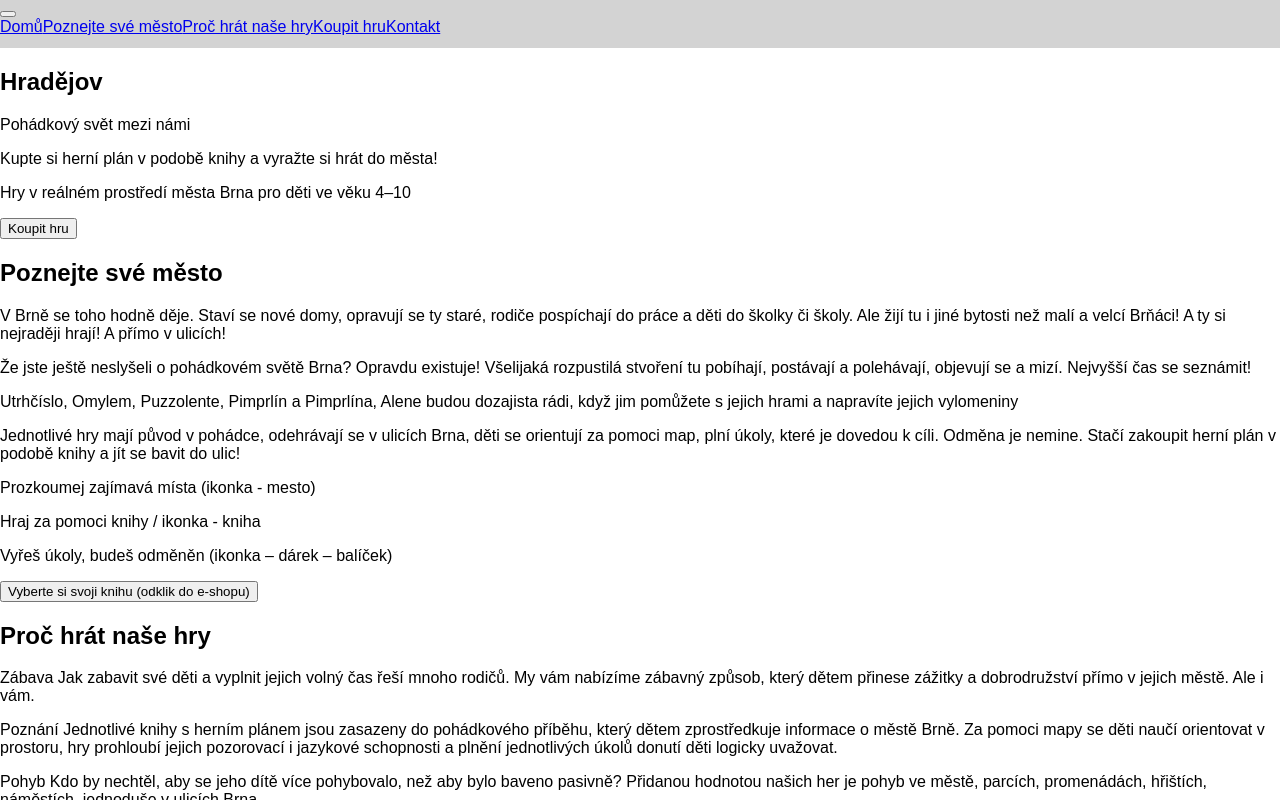
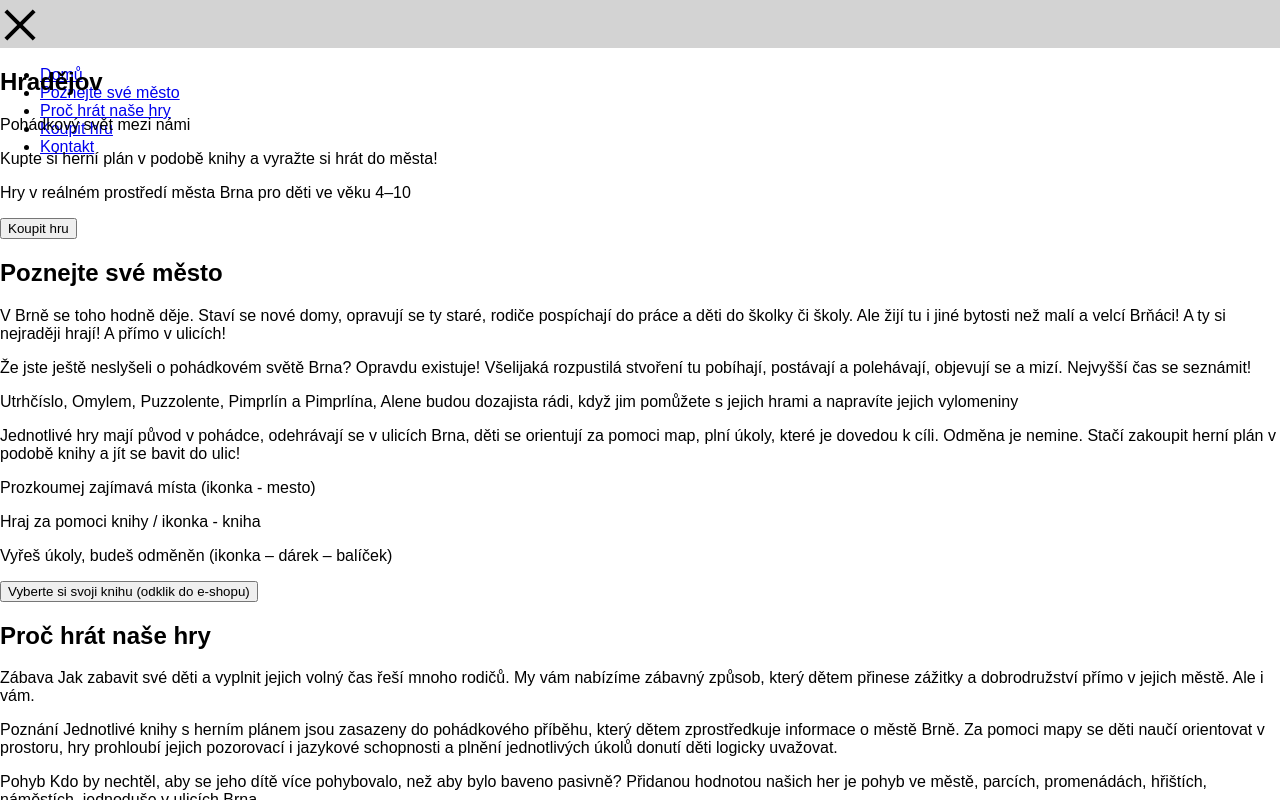
Before and after one commit to JanaMalecka/Hradejov, a React app: page / in a window 1280 px wide. Both pictures are taken after a click on the button 8 px from the left and 14 px from the top of the page. Shown: the top 800 px of the page. Built offline with nearby package versions, Linux system fonts and the light colour scheme.

Commit message:
navigation open onClick

```diff
--- /dev/null
+++ b/src/components/Navigation/index.jsx
@@ -0,0 +1,54 @@
+import React, { useState } from 'react';
+
+import './style.css';
+
+const Navigation = () => {
+  const [menuOpen, setMenuOpen] = useState(false);
+
+  return (
+    <>
+      <button
+        onClick={() =>
+          menuOpen === true ? setMenuOpen(false) : setMenuOpen(true)
+        }
+        className={menuOpen ? 'hamburger hamburger--open' : 'hamburger'}
+        aria-label="menu"
+      >
+        <span></span>
+        <span></span>
+        <span></span>
+      </button>
+      {menuOpen === true ? (
+        <ul>
+          <li>
+            <a href="#home" className="nav-link">
+              Domů
+            </a>
+          </li>
+          <li>
+            <a href="#explore" className="nav-link">
+              Poznejte své město
+            </a>
+          </li>
+          <li>
+            <a href="#whyplay" className="nav-link">
+              Proč hrát naše hry
+            </a>
+          </li>
+          <li>
+            <a href="#buy" className="nav-link">
+              Koupit hru
+            </a>
+          </li>
+          <li>
+            <a href="#contact" className="nav-link">
+              Kontakt
+            </a>
+          </li>
+        </ul>
+      ) : null}
+    </>
+  );
+};
+
+export default Navigation;
--- /dev/null
+++ b/src/components/Navigation/style.css
@@ -0,0 +1,39 @@
+.hamburger {
+  display: block;
+  width: 40px;
+  height: 50px;
+  position: relative;
+  border: none;
+  background-color: transparent;
+}
+
+.hamburger span {
+  position: absolute;
+  top: calc(50% - 2px);
+  left: 0;
+  right: 0;
+  height: 4px;
+  background-color: currentColor;
+  transition-property: opacity, transform;
+  transition-duration: 0.2s;
+}
+
+.hamburger span:nth-child(1) {
+  transform: translateY(-250%);
+}
+
+.hamburger span:nth-child(3) {
+  transform: translateY(250%);
+}
+
+.hamburger--open span:nth-child(2) {
+  opacity: 0;
+}
+
+.hamburger--open span:nth-child(1) {
+  transform: rotate(45deg);
+}
+
+.hamburger--open span:nth-child(3) {
+  transform: rotate(-45deg);
+}
--- a/src/index.jsx
+++ b/src/index.jsx
@@ -1,5 +1,6 @@
-import React, { useState, useEffect } from 'react';
+import React from 'react';
 import { render } from 'react-dom';
+import Navigation from './components/Navigation';
 import './style.css';
 
 const App = () => {
@@ -9,26 +10,7 @@ const App = () => {
         <header>
           <div className="topbar container">
             <div className="site-logo"></div>
-            <div className="navigation">
-              <button id="nav-btn" className="nav-btn"></button>
-              <nav className="nav-closed">
-                <a href="#home" className="nav-link">
-                  Domů
-                </a>
-                <a href="#explore" className="nav-link">
-                  Poznejte své město
-                </a>
-                <a href="#whyplay" className="nav-link">
-                  Proč hrát naše hry
-                </a>
-                <a href="#buy" className="nav-link">
-                  Koupit hru
-                </a>
-                <a href="#contact" className="nav-link">
-                  Kontakt
-                </a>
-              </nav>
-            </div>
+            <Navigation />
           </div>
         </header>
         <div className="container">
--- a/src/style.css
+++ b/src/style.css
@@ -15,7 +15,9 @@ header {
   background-color: lightgray;
   height: 3rem;
 }
+/*..............styles for navigation....*/
 
+/*
 .menu__btn {
   display: block;
   background-color: transparent;
@@ -47,3 +49,4 @@ header {
 .menu__btn:focus {
   outline: none;
 }
+ */
```
